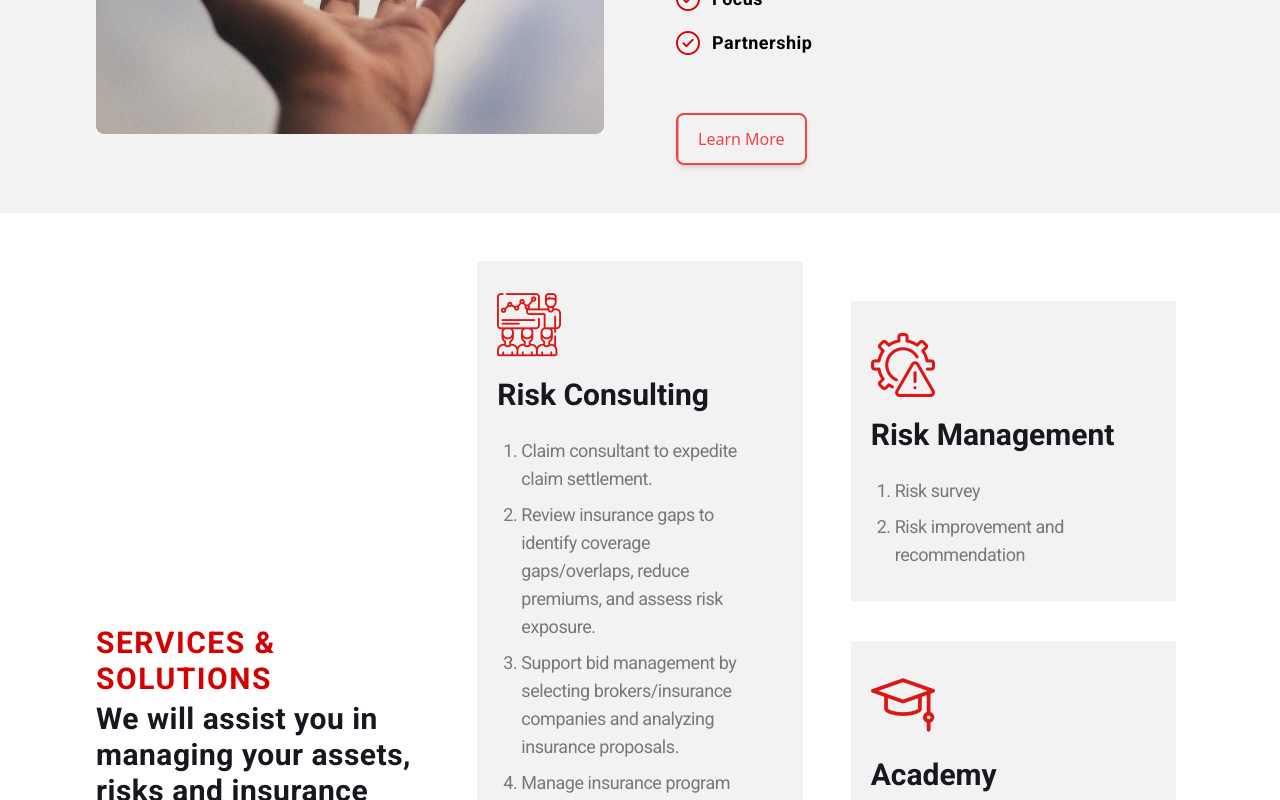
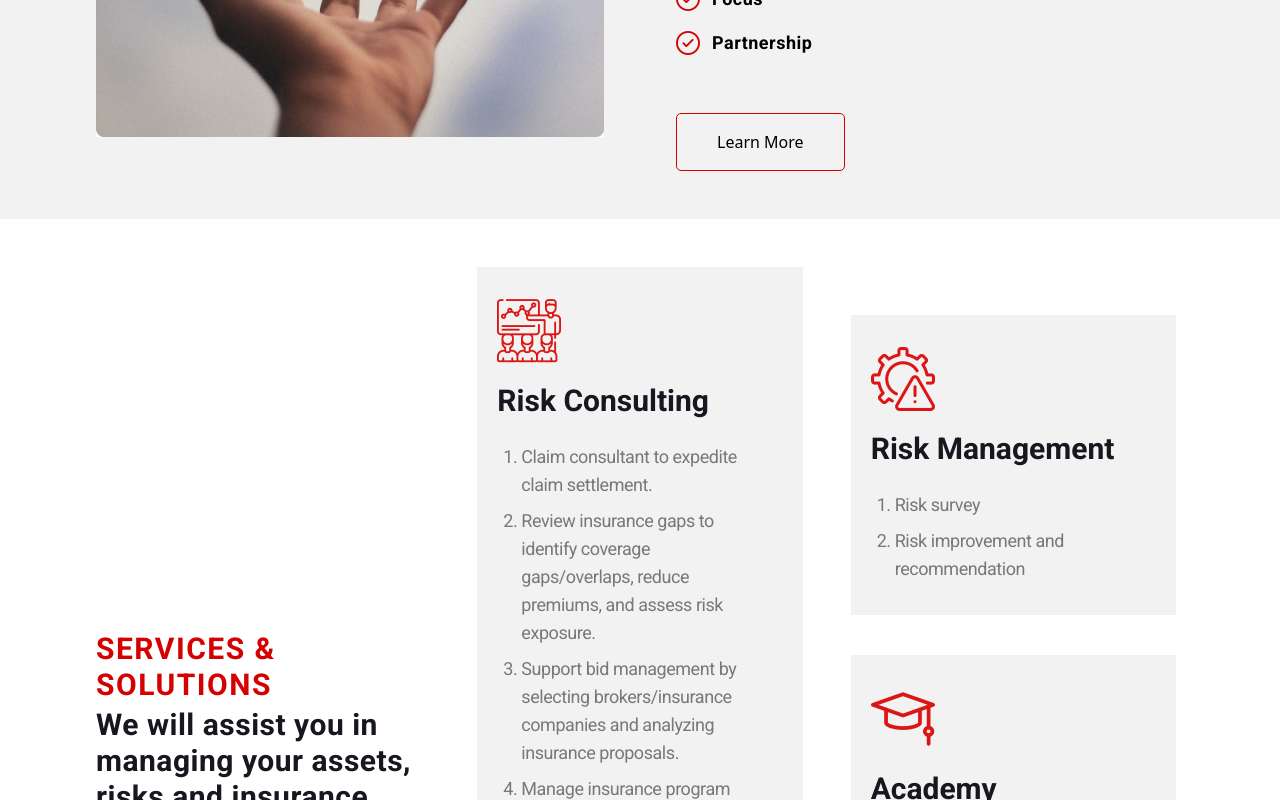
Before and after one commit to askwebsync/ikonoa-test, a Vue app: page / in a window 1280 px wide. Shown: the part 1120-1920 px from the top of the page. Built offline with nearby package versions, Linux system fonts and the light colour scheme.

Commit message:
homepage button + padding

```diff
--- a/src/App.vue
+++ b/src/App.vue
@@ -38,7 +38,7 @@ export default {
       if (this.loading) {
         this.loading = false;
       }
-    }, 3000);
+    }, 1300);
   },
 };
 </script>
--- a/src/components/Homepage/About.vue
+++ b/src/components/Homepage/About.vue
@@ -53,35 +53,10 @@
               </li>
             </ul>
           </div>
-          <div class="">
-            <a
-              href="#_"
-              class="relative inline-flex items-center justify-center px-4 py-2 lg:px-5 lg:py-3 overflow-hidden font-medium text-indigo-600 transition duration-300 ease-out border-2 border-red-500 rounded-lg shadow-md group"
-            >
-              <span
-                class="absolute inset-0 flex items-center justify-center w-full h-full text-white duration-300 -translate-x-full bg-red-500 group-hover:translate-x-0 ease"
-              >
-                <svg
-                  class="w-6 h-6"
-                  fill="none"
-                  stroke="currentColor"
-                  viewBox="0 0 24 24"
-                  xmlns="http://www.w3.org/2000/svg"
-                >
-                  <path
-                    stroke-linecap="round"
-                    stroke-linejoin="round"
-                    stroke-width="2"
-                    d="M14 5l7 7m0 0l-7 7m7-7H3"
-                  ></path>
-                </svg>
-              </span>
-              <span
-                class="absolute flex items-center justify-center w-full h-full text-red-500 transition-all duration-300 transform group-hover:translate-x-full ease"
-                >Learn More</span
-              >
-              <span class="relative invisible">Learn More</span>
-            </a>
+          <div class="text-left">
+            <button class="px-10 py-4 border-button-custom font-medium">
+              Learn More
+            </button>
           </div>
         </div>
       </div>
--- a/src/components/Homepage/Academy.vue
+++ b/src/components/Homepage/Academy.vue
@@ -63,8 +63,8 @@
           </div>
         </div>
       </div>
-      <div class="text-center mt-12">
-        <button class="px-8 py-3 border-button-custom font-medium">
+      <div class="text-center mt-6">
+        <button class="px-10 py-4 border-button-custom font-medium">
           Learn More
         </button>
       </div>
--- a/src/components/Homepage/Product.vue
+++ b/src/components/Homepage/Product.vue
@@ -48,7 +48,7 @@
         </div>
       </div>
       <div class="text-center mt-12">
-        <button class="px-8 py-3 border-button-custom font-medium">
+        <button class="px-10 py-4 border-button-custom font-medium">
           Learn More
         </button>
       </div>
--- a/src/components/Homepage/Services.vue
+++ b/src/components/Homepage/Services.vue
@@ -14,14 +14,14 @@
         </div>
         <div class="flex flex-col px-2 gap-8 md:gap-10">
           <div
-            class="flex flex-col w-80 md:w-56 lg:w-full px-5 py-6 background-card"
+            class="flex flex-col w-80 md:w-56 lg:w-full px-5 py-6 background-card hover:bg-white hover:shadow-md"
           >
             <div class="self-center md:self-start mb-5 mt-2">
               <img src="/assets/img/analysis.png" class="\" />
             </div>
 
             <h1 class="text-xl md:text-2xl lg:text-3xl mb-2 mb-4">
-              Risk Consulting
+              <a href="hover:text-red-600">Risk Consulting</a>
             </h1>
 
             <ul class="list-decimal list-outside px-6 py-2 space-y-2">
@@ -42,14 +42,14 @@
             </ul>
           </div>
           <div
-            class="flex flex-col w-80 md:w-56 lg:w-full px-5 py-6 background-card"
+            class="flex flex-col w-80 md:w-56 lg:w-full px-5 py-6 background-card hover:bg-white hover:shadow-md"
           >
             <div class="self-center md:self-start mb-5 mt-2">
               <img src="/assets/img/insurance.png" class="\" />
             </div>
 
             <h1 class="text-xl md:text-2xl lg:text-3xl mb-4">
-              Insurance Policy
+              <a href="">Insurance Policy</a>
             </h1>
 
             <ul class="list-decimal list-outside px-6 py-2 space-y-2">
@@ -65,16 +65,16 @@
             </ul>
           </div>
         </div>
-        <div class="flex flex-col mt-5 px-2 gap-8 md:gap-10 md:mt-10">
+        <div class="flex flex-col mt-6 px-2 gap-8 md:gap-10 md:mt-12">
           <div
-            class="flex flex-col w-80 md:w-56 lg:w-full px-5 py-6 background-card"
+            class="flex flex-col w-80 md:w-56 lg:w-full px-5 py-6 background-card hover:bg-white hover:shadow-md"
           >
             <div class="self-center md:self-start mb-5 mt-2">
               <img src="/assets/img/risk.png" class="w-full" />
             </div>
 
             <h1 class="text-xl md:text-2xl lg:text-3xl mb-2 mb-4">
-              Risk Management
+              <a href="">Risk Management</a>
             </h1>
 
             <ul class="list-decimal list-outside px-6 py-2 space-y-2">
@@ -87,13 +87,15 @@
             </ul>
           </div>
           <div
-            class="flex flex-col w-80 md:w-56 lg:w-full px-5 py-6 background-card"
+            class="flex flex-col w-80 md:w-56 lg:w-full px-5 py-6 background-card hover:bg-white hover:shadow-md"
           >
             <div class="self-center md:self-start mb-5 mt-2">
               <img src="/assets/img/academy.png" class="\" />
             </div>
 
-            <h1 class="text-xl md:text-2xl lg:text-3xl mb-2 mb-4">Academy</h1>
+            <h1 class="text-xl md:text-2xl lg:text-3xl mb-2 mb-4">
+              <a href="">Academy</a>
+            </h1>
 
             <ul class="list-decimal list-outside px-6 py-2 space-y-2">
               <li class="text-base sm:text-base md:text-lg tracking-tight">
@@ -145,10 +147,13 @@ h1 {
   color: #17171f;
 }
 
-li {
+ul li {
   font-family: "Roboto";
   font-style: normal;
+  color: #787878;
   font-weight: 400;
-  color: #787878;
+}
+ul li.hover {
+  color: #17171f;
 }
 </style>
```
